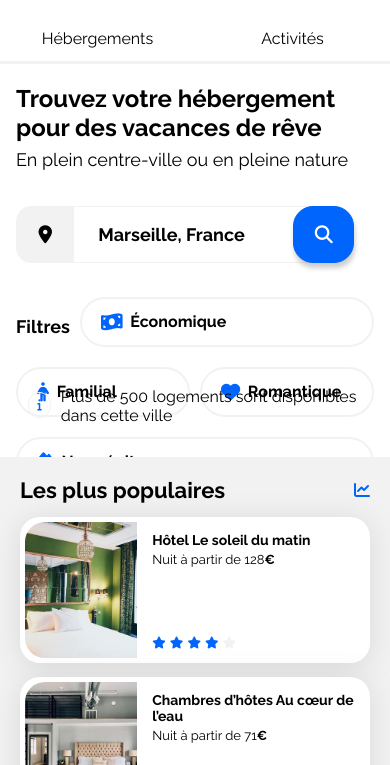
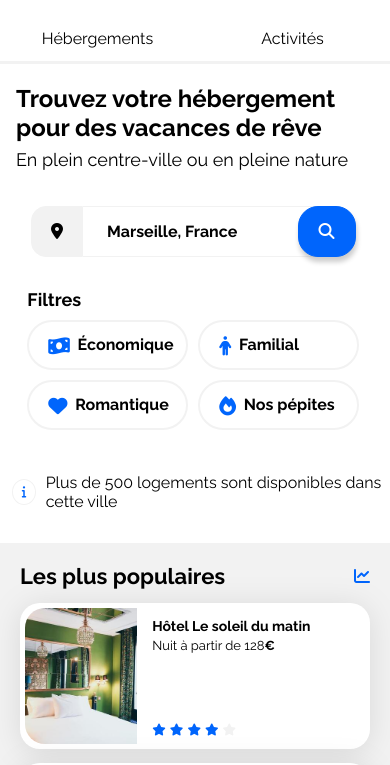
Before and after one commit to Eliatrom/Openclassroomproject1, a plain HTML site: page index.html in a window 390 px wide. Shown: the part 57-822 px from the top of the page. Drawn offline with Linux system fonts and the light colour scheme.

Commit message:
Modif HTML pour les filtres Fix des filtres sur le format mobile réajustement des filtres sur les autres formats ajustement barre recherche format mobile

```diff
--- a/css/style.css
+++ b/css/style.css
@@ -99,7 +99,7 @@ nav a:active {
 .barre-recherche .recherche,
 #submit-btn {
     height: 3.063em;
-    font-size: 1.125rem;
+    font-size: 1rem;
     font-weight: 700;
 }
 .barre-recherche ::placeholder {
@@ -116,7 +116,7 @@ nav a:active {
 }
 .fa-location-dot {
     width: 3.125em;
-    display:flex;
+    display: flex;
     align-items: center;
     justify-content: center;
     background-color: var(--main-bg-color);
@@ -132,6 +132,7 @@ nav a:active {
     border-bottom: 1px solid var(--main-bg-color);
     border-left: none;
     outline: none;
+    width: 43%;
 }
 #submit-btn i {
     display: none;
@@ -149,16 +150,20 @@ nav a:active {
 /****** Filtres **********/
 .filtres-recherche {
     margin-top: 35px;
-    height: 50px;
     display: flex;
     align-items: center;
-    gap: 15px;
-    flex-wrap: wrap;
+    gap: 10px;
 }
 .filtre-title {
     margin: 0;
     font-size: 1.125em;
     font-weight: 700;
+}
+.filtre1,
+.filtre2 {
+    display: flex;
+    height: 50px;
+    gap: 10px;
 }
 .filtres-recherche .filtre {
     height: 100%;
@@ -403,6 +408,9 @@ nav a:active {
 /****** Media queries ***********/
 /* Medium devices (tablets, less/equal than 1024px) */
 @media (max-width: 1024px) {
+    .main-container {
+        max-width: 1024px;
+    }
     .hebergements-and-populaires {
         flex-direction: column;
         gap: 20px;
@@ -410,6 +418,27 @@ nav a:active {
 
     .hebergements {
         width: 100%;
+    }
+
+    .hebergements-cards {
+        display: flex;
+        flex-direction: row;
+        justify-content: space-between;
+    }
+
+    .hebergements-cards a {
+        width: 30%;
+    }
+    .hebergements-cards .card {
+        width: 100%;
+    }
+
+    .hebergements-cards .card-title {
+        font-size: 14px;
+    }
+
+    .hebergements-cards .card-subtitle {
+        font-size: 13px;
     }
 
     .populaires {
@@ -445,6 +474,7 @@ nav a:active {
 /* Small devices (phones, less than 768px more than 320px) */
 @media (max-width: 767.98px) {
 .main-container {
+    max-width: 768px;
     padding: 0;
 }
 body {
@@ -492,6 +522,9 @@ nav {
     background-color: white;
 }
 .research {
+    width: auto;
+}
+.research-title {
     margin: 1em;
 }
 .fa-search {
@@ -513,13 +546,19 @@ nav {
     box-shadow: 1px 5px 5px rgba(0, 0, 0, 0.2);
     margin-left: -2.2em;
 }
+.barre-recherche {
+    justify-content: center;
+}
 .recherche {
-    width: calc(100% - 100px);
+    width: 68%;
     margin-right: 10px;
 }
 .filtres-recherche {
     flex-wrap: wrap;
     gap: 10px;
+    flex-direction: column;
+    align-items: normal;
+    margin: 7%;
 }
 .filtre {
     width: 48%;
@@ -527,7 +566,6 @@ nav {
     white-space: nowrap;
 }
 .filtres-recherche .filtre {
-    flex: 1 1 45%;
     margin-bottom: 10px;
     margin-left: 0;
     font-size: medium;
@@ -548,6 +586,9 @@ nav {
 .hebergements-and-populaires section {
     border-radius: 0;
     padding: 20px;
+}
+.hebergements-cards a {
+    width: 100%;
 }
 .populaires {
     margin: 0;
@@ -595,7 +636,7 @@ nav {
 }
 .activites {
     margin: 4em 0 0 0;
-    padding: 0 .5em 0 .5em;
+    padding: 0 1.5em 0 1.5em;
 }
 .activites h2 {
     margin: 0;
@@ -615,4 +656,5 @@ nav {
 .liens-footer {
     margin: 0;
 }
+
 }
--- a/index.html
+++ b/index.html
@@ -46,6 +46,7 @@
                 </section>
                 <section class="filtres-recherche">
                     <div class="filtre-title">Filtres</div>
+                    <div class="filtre1">
                         <button class="filtre">
                             <i class="fa-solid fa-money-bill-wave"></i>
                             <p>Économique</p>
@@ -53,6 +54,8 @@
                             <i class="fa-solid fa-person"></i>
                             <p>Familial</p>
                         </button>
+                    </div>
+                    <div class="filtre2">
                         <button class="filtre">
                             <i class="fa-solid fa-heart"></i>
                             <p>Romantique</p>
@@ -61,6 +64,7 @@
                             <i class="fa-solid fa-fire"></i>
                             <p>Nos pépites</p>
                         </button>
+                    </div>
                 </section>
                 <div class="infos-filtre">
                     <i class="fa-sharp fa-solid fa-info"></i>
```
Lines whose indentation alone changed are shown as unchanged.
